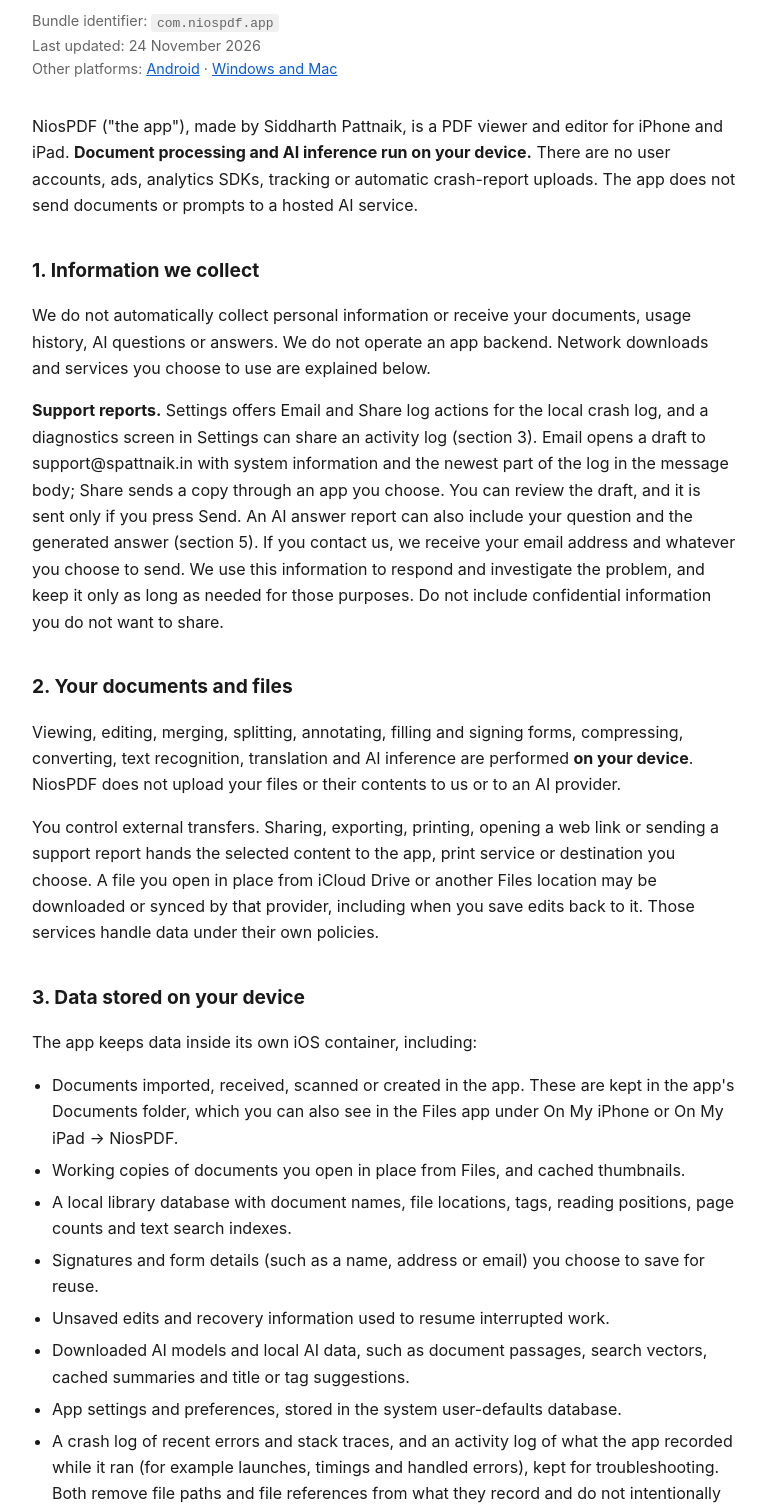
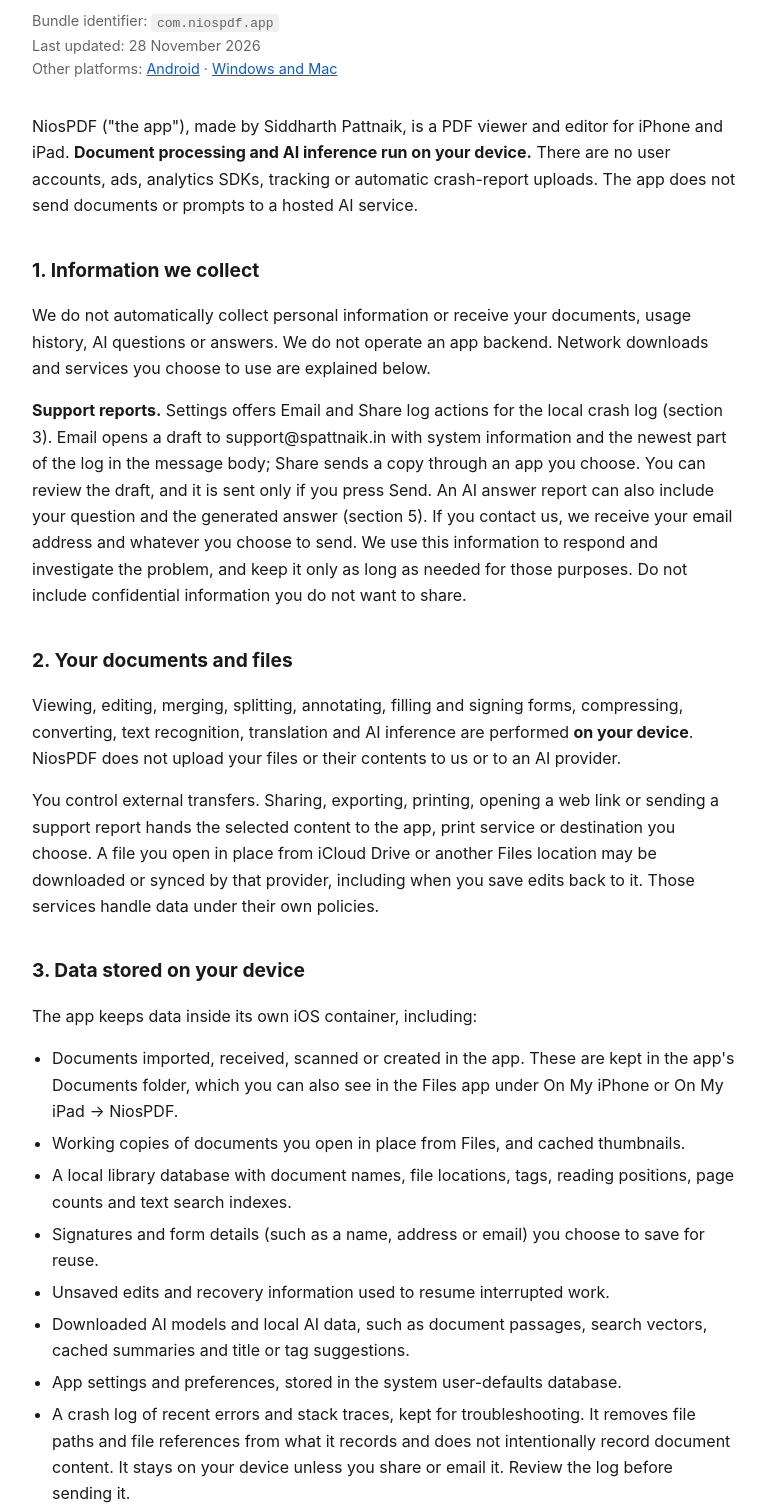
Before and after one commit to siddharthpattnaik/siddharthpattnaik.github.io, a plain HTML site: page legal/niospdf/privacy-ios.html in a window 1280 px wide. Shown: the part 85-1596 px from the top of the page, without its empty margins (256-1022 px from the left). Drawn offline with Linux system fonts and the light colour scheme.

Commit message:
Legal: NiosPDF for iOS has no activity log or support payments
Co-Authored-By: Claude Opus 5.5 <noreply@anthropic.com>

```diff
--- a/legal/niospdf/privacy-ios.html
+++ b/legal/niospdf/privacy-ios.html
@@ -10,7 +10,7 @@
 
 <h1>Privacy Policy for NiosPDF (iOS and iPadOS)</h1>
 <p class="meta">Bundle identifier: <code>com.niospdf.app</code><br>
-Last updated: 24 November 2026<br>
+Last updated: 28 November 2026<br>
 Other platforms: <a href="privacy-android.html">Android</a> &middot; <a href="privacy-desktop.html">Windows and Mac</a></p>
 
 <p>NiosPDF ("the app"), made by Siddharth Pattnaik, is a PDF viewer and editor for iPhone and
@@ -23,7 +23,7 @@ documents or prompts to a hosted AI service.</p>
 AI questions or answers. We do not operate an app backend. Network downloads and services you
 choose to use are explained below.</p>
 <p><strong>Support reports.</strong> Settings offers Email and Share log actions for the local
-crash log, and a diagnostics screen in Settings can share an activity log (section 3). Email opens
+crash log (section 3). Email opens
 a draft to support@spattnaik.in with system information and the newest part of the log in the
 message body; Share sends a copy through an app you choose. You can review the draft, and it is
 sent only if you press Send. An AI answer report can also include your question and the generated
@@ -56,11 +56,10 @@ own policies.</p>
   <li>Downloaded AI models and local AI data, such as document passages, search vectors, cached
       summaries and title or tag suggestions.</li>
   <li>App settings and preferences, stored in the system user-defaults database.</li>
-  <li>A crash log of recent errors and stack traces, and an activity log of what the app recorded
-      while it ran (for example launches, timings and handled errors), kept for troubleshooting.
-      Both remove file paths and file references from what they record and do not intentionally
-      record document content. They stay on your device unless you share or email them. Review
-      any log before sending it.</li>
+  <li>A crash log of recent errors and stack traces, kept for troubleshooting. It removes file
+      paths and file references from what it records and does not intentionally record document
+      content. It stays on your device unless you share or email it. Review the log before sending
+      it.</li>
 </ul>
 <p>Deleting the app removes its container. If iCloud Backup or a computer backup is on, iOS may
 include the app's documents and data in your device backup, handled by Apple under
@@ -127,9 +126,8 @@ uses the voices installed on your device.</p>
 document-conversion libraries, Syncfusion's Flutter signature pad and llama.cpp. These components
 process documents locally and make no network connections of their own. Their licences and
 notices are in the app under Settings &rarr; About &rarr; Open-source licences.</p>
-<p><strong>External links and optional support payments.</strong> Links open in your browser.
-Optional contributions are handled on Razorpay or PayPal's websites, under their own terms and
-privacy policies. NiosPDF does not handle your payment credentials. See the
+<p><strong>External links.</strong> Links, such as this policy, the Terms of Use and the page for
+NiosPDF on Windows, open in your browser. The app on iOS offers no purchases or payments. See the
 <a href="terms.html">Terms of Use</a>.</p>
 
 <h2>7. App Store and TestFlight</h2>
```
Also changed, not shown: legal/niospdf/terms.html (+1 -1 lines).
